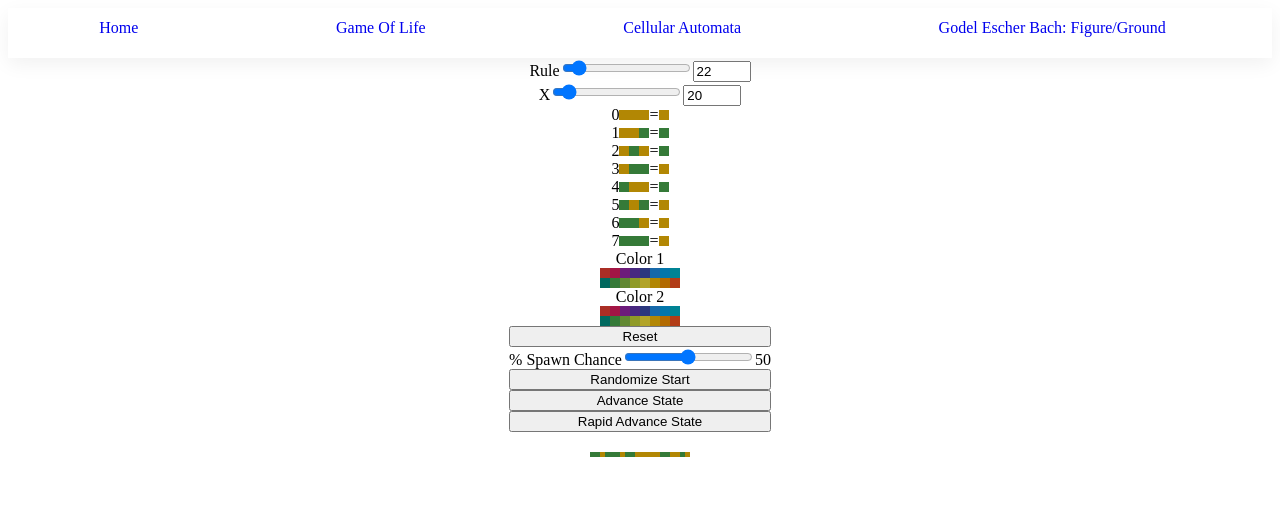
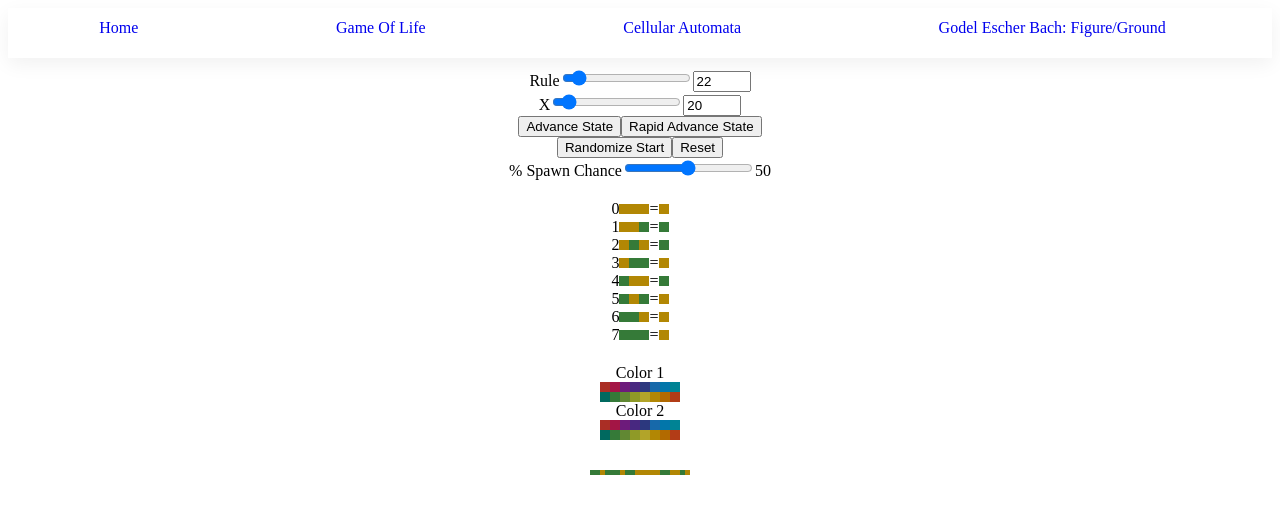
Before and after one commit to JohYoshida/computational-models, a Next.js app: page /cellular-automata in a window 1280 px wide. Shown: the top 514 px of the page. Built offline with nearby package versions, Linux system fonts and the light colour scheme.

Commit message:
Reorganized controls

```diff
--- a/pages/cellular-automata.js
+++ b/pages/cellular-automata.js
@@ -30,6 +30,7 @@ export default class CellularAutomata extends Component {
     return (
       <Layout>
         <Controls>
+          <div style={columnStyle}>
             <InputNumber
               name={"Rule"}
               val={rule}
@@ -44,16 +45,17 @@ export default class CellularAutomata extends Component {
               updateVal={this.updateInputX}
               displayValue={false}
             />
-          <RulePanel
-            changeRule={this.changeRule}
-            binaryRule={makeBinaryRule(rule)}
-            aliveColor={aliveColor}
-            deadColor={deadColor}
+            <div style={rowStyle}>
+              <Button name="Advance State" onPress={this.advanceState} />
+              <Button
+                name="Rapid Advance State"
+                onPress={this.rapidAdvanceState}
               />
-          <ColorPicker id={1} updateColor={this.updateColor} />
-          <ColorPicker id={2} updateColor={this.updateColor} />
-          <div style={spawnChanceDivStyle}>
+            </div>
+            <div style={rowStyle}>
+              <Button name="Randomize Start" onPress={this.randomizeStart} />
               <Button name="Reset" onPress={this.resetStart} />
+            </div>
             <InputNumber
               name="% Spawn Chance"
               val={spawnChance}
@@ -62,12 +64,18 @@ export default class CellularAutomata extends Component {
               max={99}
               displayNumber={false}
             />
-            <Button name="Randomize Start" onPress={this.randomizeStart} />
-            <Button name="Advance State" onPress={this.advanceState} />
-            <Button
-              name="Rapid Advance State"
-              onPress={this.rapidAdvanceState}
+          </div>
+          <div style={columnStyle}>
+            <RulePanel
+              changeRule={this.changeRule}
+              binaryRule={makeBinaryRule(rule)}
+              aliveColor={aliveColor}
+              deadColor={deadColor}
             />
+          </div>
+          <div style={columnStyle}>
+            <ColorPicker id={1} updateColor={this.updateColor} />
+            <ColorPicker id={2} updateColor={this.updateColor} />
           </div>
         </Controls>
         <TwoDPlane
@@ -104,7 +112,7 @@ export default class CellularAutomata extends Component {
     if (target === 2) {
       this.setState({ aliveColor: color });
     }
-  }
+  };
 
   updateRule = evt => {
     const rule = Number(evt.target.value);
@@ -162,9 +170,16 @@ export default class CellularAutomata extends Component {
   };
 }
 
-const spawnChanceDivStyle = {
+const rowStyle = {
   display: "flex",
-  flexDirection: "column"
+  flexDirection: "row"
+};
+
+const columnStyle = {
+  display: "flex",
+  flexDirection: "column",
+  alignItems: "center",
+  margin: 10
 };
 
 function makeBinaryRule(rule) {
```
Lines whose indentation alone changed are shown as unchanged.
